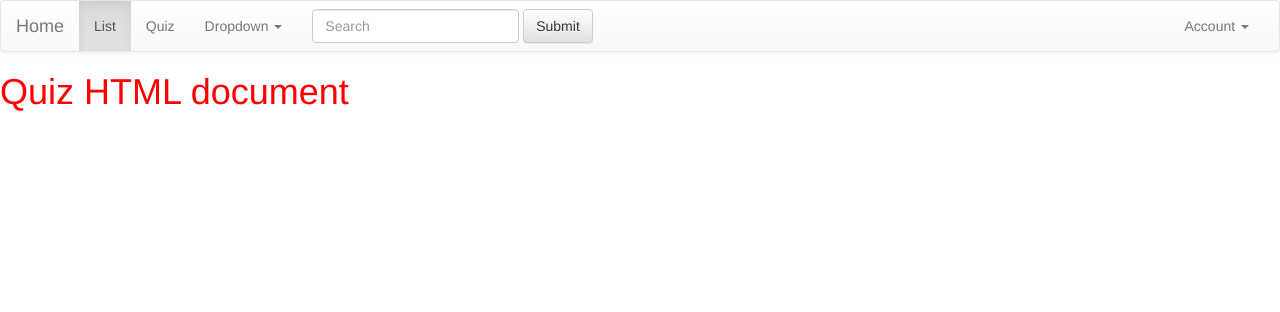
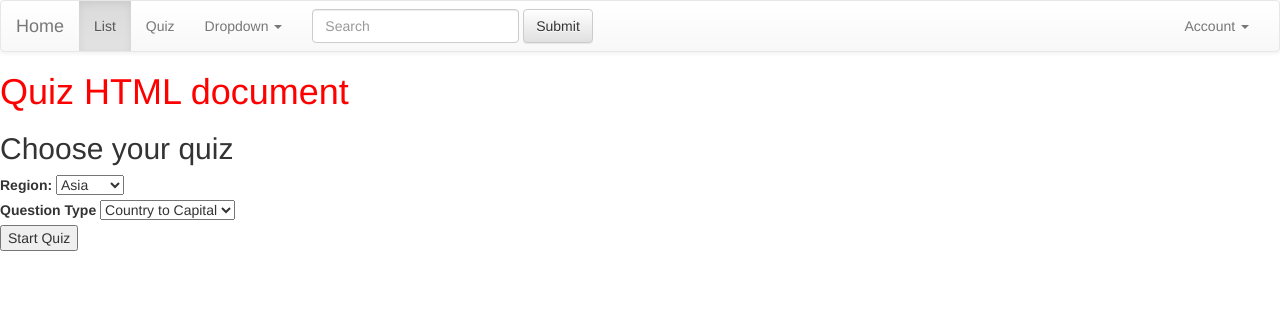
Before and after one commit to TheArchDev/geoquiz, a Django app: template geoquiz/templates/geoquiz/quiz.html in a window 1280 px wide. Shown: the top 312 px of the page. Run offline with Django 3.2, Linux system fonts and the light colour scheme; the template is opened without the code that fills it, so the values that code supplies are empty; some libraries are stand-ins or nearby versions.

Commit message:
Setting up run_quiz.html, to handle the question interface. Appropriate changes still to be worked on in views.py

```diff
--- a/geoquiz/templates/geoquiz/login.html
+++ b/geoquiz/templates/geoquiz/login.html
@@ -6,7 +6,7 @@
 
 <h1>Login page</h1>
 
-<p>{{ error }}</p>
+<p>{{ error_message }}</p>
 
 <form action='/login/' method='post'>
 	{% csrf_token %}
--- a/geoquiz/templates/geoquiz/quiz.html
+++ b/geoquiz/templates/geoquiz/quiz.html
@@ -5,5 +5,27 @@
 {% block content %}
 
 <h1>Quiz HTML document</h1>
+<h2>Choose your quiz</h2>
+
+
+<form action='/quiz/run' method='get'>
+	<label>Region:</label>
+	<select name='region'>
+		<option value='Asia'>Asia</option>
+		<option value='Europe'>Europe</option>
+	</select>
+</br>
+	<label>Question Type</label>
+	<select name="question_type">
+		<option value='1'>Country to Capital</option>
+		<option value='2'>Country to Flag</option>
+		<option value='3'>Capital to Country</option>
+		<option value='4'>Capital to Flag</option>
+		<option value='5'>Flag to Country</option>
+		<option value='6'>Flag to Capital</option>
+	</select>
+</br>
+	<input type='submit' name='SUBMIT' value="Start Quiz"></input>
+</form>
 
 {% endblock %}
--- a/geoquiz/urls.py
+++ b/geoquiz/urls.py
@@ -25,4 +25,5 @@ urlpatterns = [
     url(r'^logout/$', views.logout_user, name='logout_user'),
     url(r'^list/$', views.list, name='list'),
     url(r'^quiz/$', views.quiz, name='quiz'),
+    url(r'^quiz/run/$', views.run_quiz, name='run_quiz'),
 ]
```
Also changed, not shown: geoquiz/templates/geoquiz/run_quiz.html (added, +22 -0 lines), geoquiz/views.py (+26 -4 lines).
